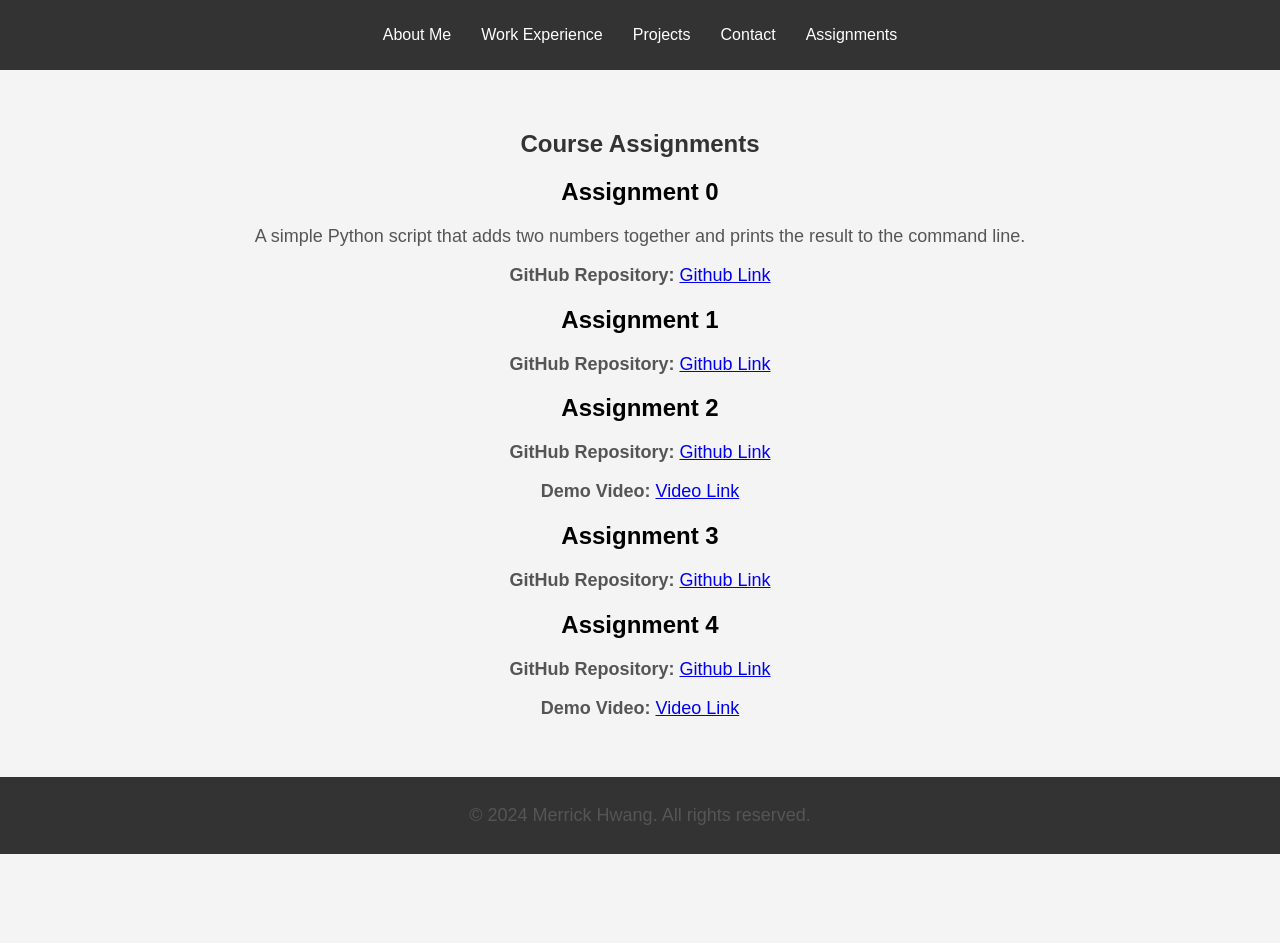
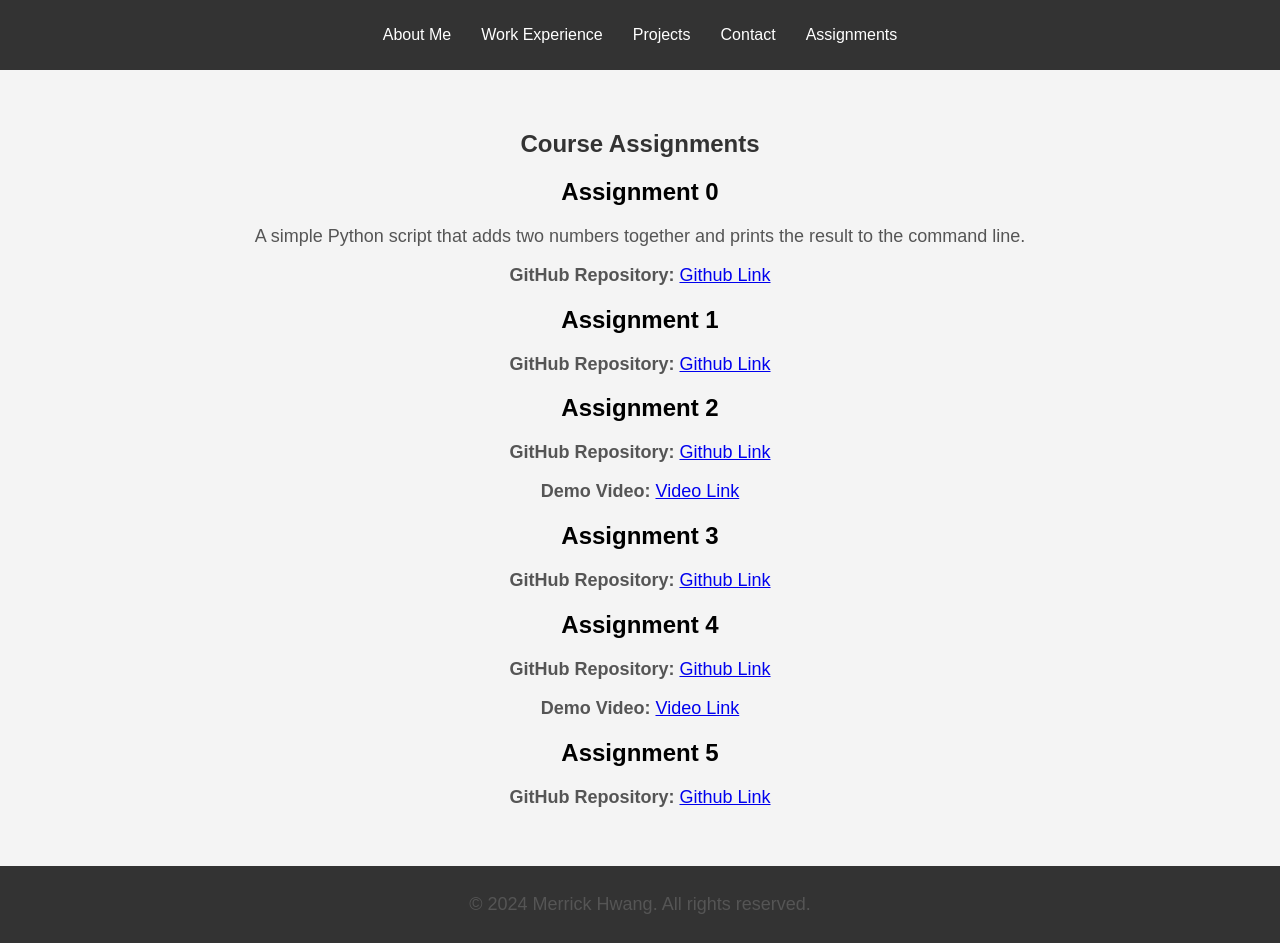
Before and after one commit to mhwang21/mhwang21.github.io, a plain HTML site: page assignments.html in a window 1280 px wide. Before the commit the page ends 854 px from the top, so only its background shows below. Drawn offline with Linux system fonts and the light colour scheme.

Commit message:
assignmnet 5

```diff
--- a/assignments.html
+++ b/assignments.html
@@ -51,6 +51,11 @@
             <p><strong>Demo Video:</strong> <a href="https://drive.google.com/file/d/1YlA9baD46gqQeFIASP2WIiAspk0V9Q_9/view?usp=sharing" target="_blank">Video Link</a></p>
         </div>
 
+        <div class="assignment">
+            <h2>Assignment 5</h2>
+            <p><strong>GitHub Repository:</strong> <a href="https://github.com/mhwang21/merrickh-assignment-5" target="_blank">Github Link</a></p>
+        </div>
+
         <!-- Add more assignments here -->
 
     </section>
```
